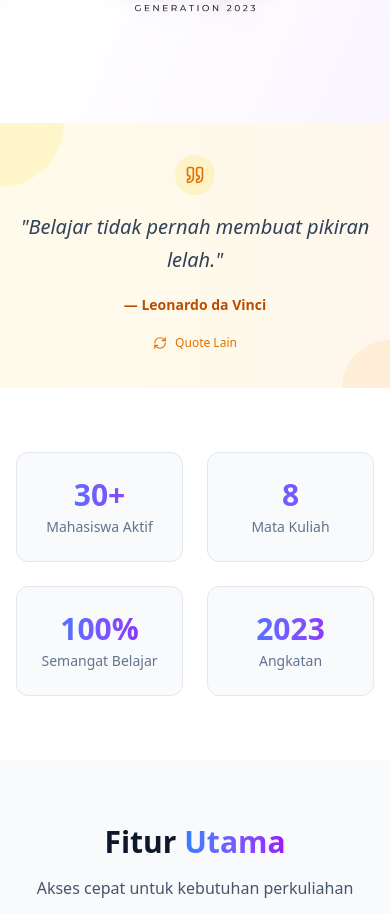
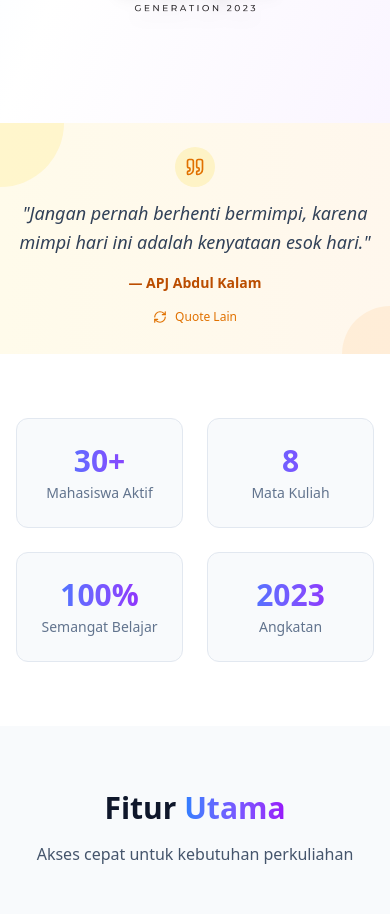
Before and after one commit to Hengki-Setiawan/Absen-Cryptogen, a Next.js app: page / in a window 390 px wide. Shown: the part 853-1767 px from the top of the page. Built offline with nearby package versions, Linux system fonts and the light colour scheme; no server answers; the database is empty.

Commit message:
fix: Location now truly optional when disabled, optimize performance

```diff
--- a/src/app/absen/page.tsx
+++ b/src/app/absen/page.tsx
@@ -285,8 +285,9 @@ export default function AbsenPage() {
         setIsSubmitting(true);
         setErrorMessage('');
 
-        // Get location for QR auto-submit
+        // Get location for QR auto-submit (only if required)
         let currentLoc = null;
+        if (requireLocation) {
             try {
                 currentLoc = await getLocation();
                 setLocation(currentLoc);
@@ -295,6 +296,7 @@ export default function AbsenPage() {
                 setErrorMessage(error.message || 'Gagal mendapatkan lokasi. Wajib aktifkan GPS untuk absen QR.');
                 setIsSubmitting(false);
                 return;
+            }
         }
 
         try {
@@ -814,6 +816,9 @@ export default function AbsenPage() {
                                             disabled={isCompressing}
                                         />
                                     </div>
+                                    <p className="text-xs text-center text-slate-400 mt-2">
+                                        Bisa pilih dari galeri atau ambil foto baru
+                                    </p>
                                 </div>
 
                                 {/* Keterangan Optional */}
--- a/src/components/QuotesSection.tsx
+++ b/src/components/QuotesSection.tsx
@@ -8,62 +8,58 @@ interface QuoteData {
     author: string;
 }
 
-// Fallback quotes in case API fails
+// Fallback quotes - used for instant display
 const fallbackQuotes: QuoteData[] = [
     { content: "Pendidikan adalah senjata paling ampuh yang bisa kamu gunakan untuk mengubah dunia.", author: "Nelson Mandela" },
     { content: "Belajar tidak pernah membuat pikiran lelah.", author: "Leonardo da Vinci" },
     { content: "Masa depan adalah milik mereka yang percaya pada keindahan impian mereka.", author: "Eleanor Roosevelt" },
     { content: "Sukses adalah hasil dari persiapan, kerja keras, dan belajar dari kegagalan.", author: "Colin Powell" },
     { content: "Satu-satunya cara untuk melakukan pekerjaan hebat adalah mencintai apa yang kamu lakukan.", author: "Steve Jobs" },
+    { content: "Jangan pernah berhenti bermimpi, karena mimpi hari ini adalah kenyataan esok hari.", author: "APJ Abdul Kalam" },
+    { content: "Kesuksesan bukanlah akhir, kegagalan bukanlah fatal: yang terpenting adalah keberanian untuk terus melangkah.", author: "Winston Churchill" },
+    { content: "Ilmu itu lebih baik daripada harta. Ilmu menjaga engkau dan engkau menjaga harta.", author: "Ali bin Abi Thalib" },
 ];
 
+// Get random fallback quote
+const getRandomFallback = () => fallbackQuotes[Math.floor(Math.random() * fallbackQuotes.length)];
+
 export default function QuotesSection() {
-    const [quote, setQuote] = useState<QuoteData | null>(null);
-    const [isLoading, setIsLoading] = useState(true);
+    // Start with fallback immediately - no loading state
+    const [quote, setQuote] = useState<QuoteData>(getRandomFallback);
     const [isFetching, setIsFetching] = useState(false);
 
     const fetchQuote = async () => {
         setIsFetching(true);
         try {
+            const controller = new AbortController();
+            const timeoutId = setTimeout(() => controller.abort(), 3000); // 3 second timeout
+
             const response = await fetch('https://api.quotable.io/random', {
+                signal: controller.signal,
                 cache: 'no-store'
             });
+            clearTimeout(timeoutId);
+
             if (!response.ok) throw new Error('Failed to fetch');
             const data = await response.json();
             setQuote({ content: data.content, author: data.author });
         } catch (error) {
-            // Use fallback quote
-            const randomIndex = Math.floor(Math.random() * fallbackQuotes.length);
-            setQuote(fallbackQuotes[randomIndex]);
+            // Use fallback quote on error
+            setQuote(getRandomFallback());
         } finally {
-            setIsLoading(false);
             setIsFetching(false);
         }
     };
 
+    // Only fetch once on mount, no auto-rotate (for performance)
     useEffect(() => {
-        fetchQuote();
-
-        // Auto-rotate every 30 seconds
-        const interval = setInterval(fetchQuote, 30000);
-        return () => clearInterval(interval);
+        // Lazy fetch after initial render
+        const timer = setTimeout(fetchQuote, 2000);
+        return () => clearTimeout(timer);
     }, []);
 
-    if (isLoading) {
-        return (
-            <section className="py-8 bg-gradient-to-r from-amber-50 to-orange-50">
-                <div className="max-w-4xl mx-auto px-4 sm:px-6 lg:px-8">
-                    <div className="animate-pulse flex flex-col items-center">
-                        <div className="h-4 bg-amber-200 rounded w-3/4 mb-2"></div>
-                        <div className="h-4 bg-amber-200 rounded w-1/2"></div>
-                    </div>
-                </div>
-            </section>
-        );
-    }
-
     return (
-        <section className="py-8 bg-gradient-to-r from-amber-50 to-orange-50 relative overflow-hidden">
+        <section className="py-6 bg-gradient-to-r from-amber-50 to-orange-50 relative overflow-hidden">
             {/* Decorative elements */}
             <div className="absolute top-0 left-0 w-32 h-32 bg-amber-200/30 rounded-full -translate-x-16 -translate-y-16"></div>
             <div className="absolute bottom-0 right-0 w-24 h-24 bg-orange-200/30 rounded-full translate-x-12 translate-y-12"></div>
@@ -71,22 +67,22 @@ export default function QuotesSection() {
             <div className="max-w-4xl mx-auto px-4 sm:px-6 lg:px-8 relative">
                 <div className="text-center">
                     {/* Quote Icon */}
-                    <div className="inline-flex items-center justify-center w-10 h-10 bg-amber-100 rounded-full mb-4">
+                    <div className="inline-flex items-center justify-center w-10 h-10 bg-amber-100 rounded-full mb-3">
                         <Quote className="w-5 h-5 text-amber-600" />
                     </div>
 
                     {/* Quote Content */}
-                    <blockquote className="text-xl sm:text-2xl font-medium text-slate-700 italic mb-4 leading-relaxed">
-                        "{quote?.content}"
+                    <blockquote className="text-lg sm:text-xl font-medium text-slate-700 italic mb-3 leading-relaxed">
+                        "{quote.content}"
                     </blockquote>
 
                     {/* Author */}
                     <cite className="text-sm font-semibold text-amber-700 not-italic">
-                        — {quote?.author}
+                        — {quote.author}
                     </cite>
 
                     {/* Refresh Button */}
-                    <div className="mt-4">
+                    <div className="mt-3">
                         <button
                             onClick={fetchQuote}
                             disabled={isFetching}
```
Lines whose indentation alone changed are shown as unchanged.
